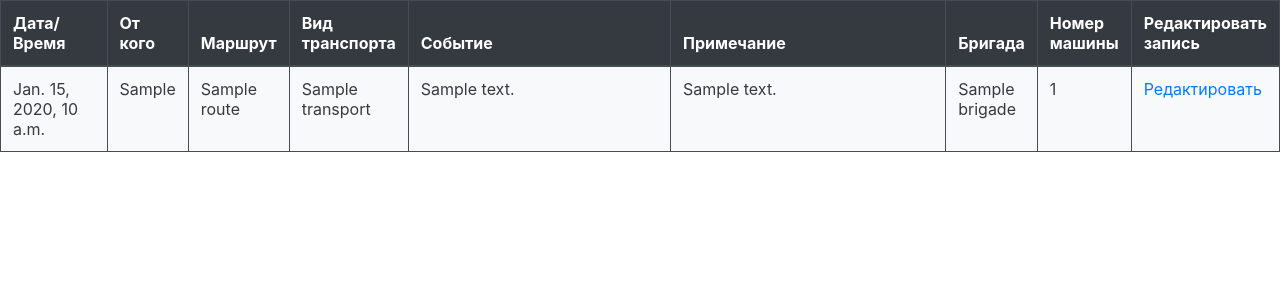
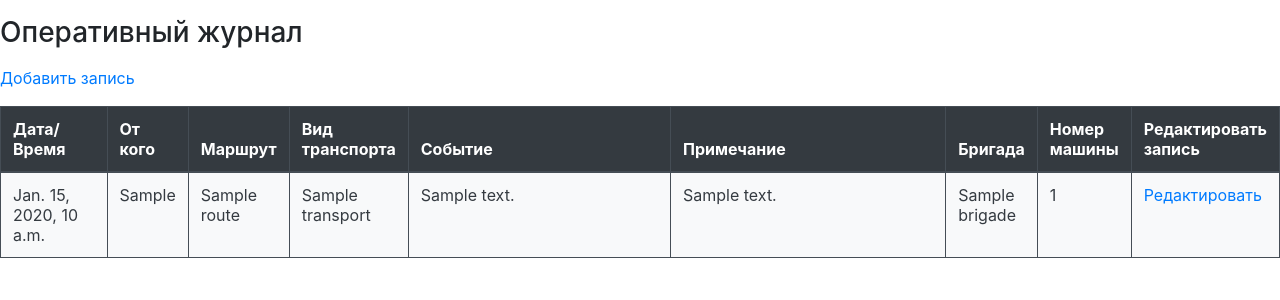
Before and after one commit to DimaWoic/arm, a Django app: template templates/arm/record_index.html in a window 1280 px wide. Shown: the part 24-324 px from the top of the page. Run offline with Django 3.2, Linux system fonts and the light colour scheme; the template is opened without the code that fills it: most values are stand-ins (such as "Sample title", 1, 10 or a date in 2020); some libraries are stand-ins or nearby versions.

Commit message:
Внесены изменения в базовый шаблон и оперативный журнал

```diff
--- a/templates/arm/base/base.html
+++ b/templates/arm/base/base.html
@@ -8,13 +8,16 @@
 <body>
     <nav class="#">
         <div class="#">
-            АРМ Электродиспетчера
+           <p>АРМ Электродиспетчера
+           {% if user.is_authenticated %}
+           {{ user.last_name }} {{ user.first_name }}
+           <a href="{% url 'logout' %}">Выйти</a></p>
+           {% endif %}
         </div>
     </nav>
     <div class="#">
         {% if user.is_authenticated %}
-        <p><a href="{% url 'record_index' %}">Оперативный журнал</a></p>
-        <p><a href="{% url 'add_record' %}">Добавить запись</a> <a href="{% url 'logout' %}">Выйти</a></p>
+        <p><a href="{% url 'record_index' %}">Оперативный журнал</a> <a href="">Телефонный справочник</a> <a href="">Схемы электроснабжения</a></p>
        {% endif %}
     </div>
 <div class='#'>
--- a/templates/arm/record_index.html
+++ b/templates/arm/record_index.html
@@ -1,6 +1,9 @@
 {% extends 'arm/base/base.html' %}
+{% block title %} Оперативный журнал {% endblock title %}
+{% block content %}
 
-{% block content %}
+<p><h3>Оперативный журнал</h3></p>
+<p><a href="{% url 'add_record' %}">Добавить запись</a> </p>
 
 <table class="table table-hover table-dark table-bordered">
   <thead>
```
